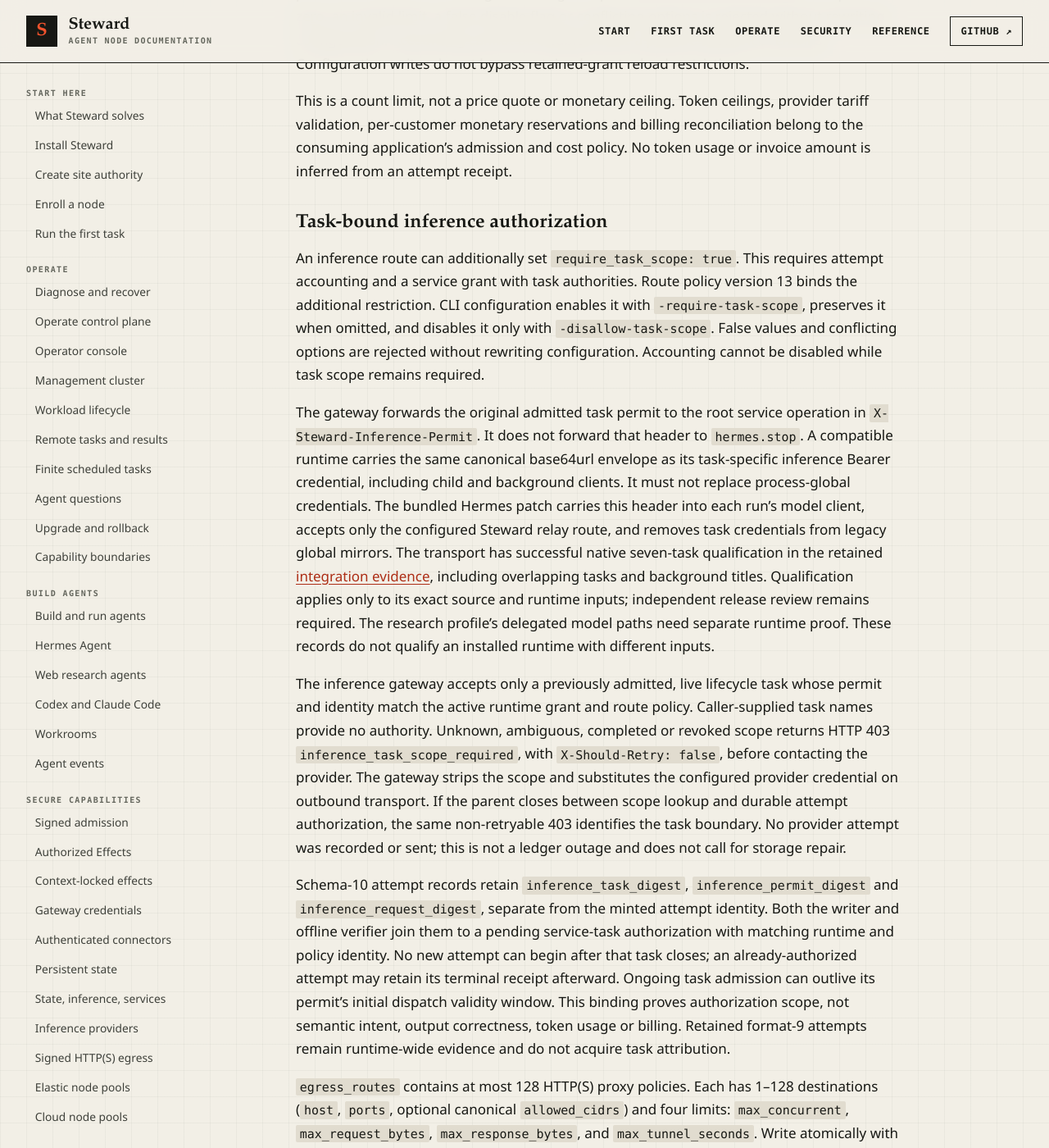
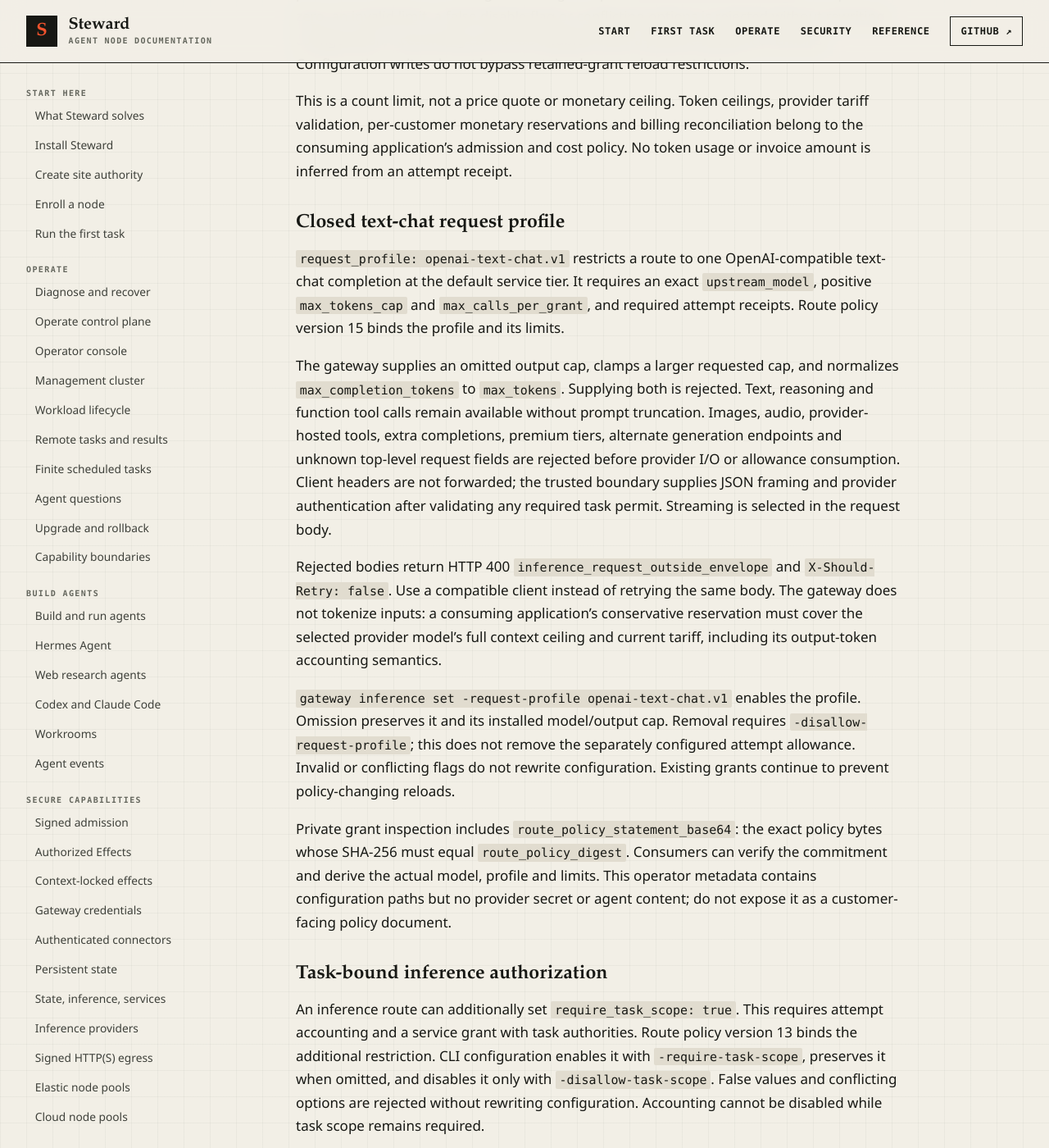
Before and after one commit to hardrails/steward, a Jekyll site: the page built from docs/reference/configuration.md, in a window 1280 px wide and 1400 px high, scrolled down 22663 px. Shown: the whole window at 82% size. Built offline with Jekyll 4.4.1, drawn with Linux system fonts in a browser that asks for light colours.

Commit message:
Document closed inference envelopes and private policy inspection

```diff
--- a/docs/reference/configuration.md
+++ b/docs/reference/configuration.md
@@ -692,6 +692,40 @@ provider tariff validation, per-customer monetary reservations and billing
 reconciliation belong to the consuming application's admission and cost policy.
 No token usage or invoice amount is inferred from an attempt receipt.
 
+### Closed text-chat request profile
+
+`request_profile: openai-text-chat.v1` restricts a route to one OpenAI-compatible
+text-chat completion at the default service tier. It requires an exact
+`upstream_model`, positive `max_tokens_cap` and `max_calls_per_grant`, and required
+attempt receipts. Route policy version 15 binds the profile and its limits.
+
+The gateway supplies an omitted output cap, clamps a larger requested cap, and
+normalizes `max_completion_tokens` to `max_tokens`. Supplying both is rejected.
+Text, reasoning and function tool calls remain available without prompt
+truncation. Images, audio, provider-hosted tools, extra completions, premium tiers,
+alternate generation endpoints and unknown top-level request fields are rejected
+before provider I/O or allowance consumption. Client headers are not forwarded;
+the trusted boundary supplies JSON framing and provider authentication after
+validating any required task permit. Streaming is selected in the request body.
+
+Rejected bodies return HTTP 400 `inference_request_outside_envelope` and
+`X-Should-Retry: false`. Use a compatible client instead of retrying the same body.
+The gateway does not tokenize inputs: a consuming application's conservative
+reservation must cover the selected provider model's full context ceiling and
+current tariff, including its output-token accounting semantics.
+
+`gateway inference set -request-profile openai-text-chat.v1` enables the profile.
+Omission preserves it and its installed model/output cap. Removal requires
+`-disallow-request-profile`; this does not remove the separately configured
+attempt allowance. Invalid or conflicting flags do not rewrite configuration.
+Existing grants continue to prevent policy-changing reloads.
+
+Private grant inspection includes `route_policy_statement_base64`: the exact
+policy bytes whose SHA-256 must equal `route_policy_digest`. Consumers can verify
+the commitment and derive the actual model, profile and limits. This operator
+metadata contains configuration paths but no provider secret or agent content;
+do not expose it as a customer-facing policy document.
+
 ### Task-bound inference authorization
 
 An inference route can additionally set `require_task_scope: true`. This requires
```
Also changed, not shown: docs/decisions/0085-reuse-durable-inference-history-for-allowances.md (+11 -0 lines), README.md.
